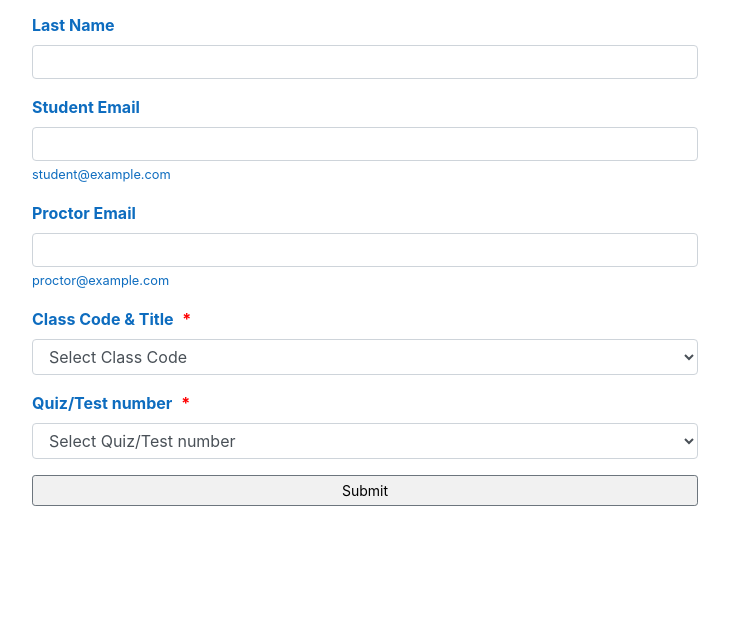
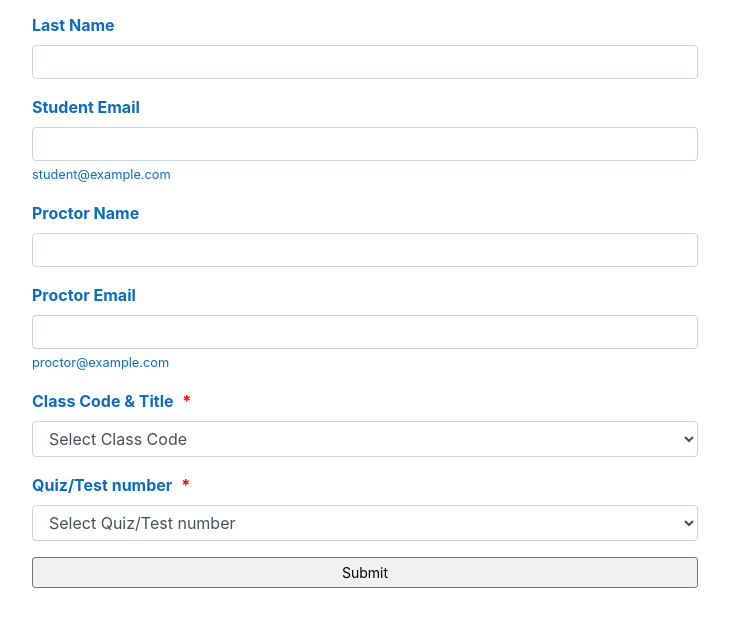
Before and after one commit to sorianocbts/prf-frontend, a website built with Parcel: page index.html in a window 1280 px wide. Shown: the part 125-752 px from the top of the page, without its empty margins (53-782 px from the left). Built offline with nearby package versions, Linux system fonts and the light colour scheme; a script that the page names is missing.

Commit message:
Add proctor Name

```diff
--- a/index.html
+++ b/index.html
@@ -47,6 +47,12 @@
             />
             <small>student@example.com</small>
           </div>
+
+          <div class="form-group w-100">
+            <label for="proctorName">Proctor Name</label>
+            <input required type="text" class="form-control" id="proctorName" />
+          </div>
+
           <div class="form-group w-100">
             <label for="proctorEmail">Proctor Email</label>
             <input
--- a/src/index.js
+++ b/src/index.js
@@ -572,6 +572,7 @@ jQuery(document).ready(function ($) {
     var studentFirst = document.getElementById("studentFirst").value;
     var studentLast = document.getElementById("studentLast").value;
     var studentEmail = document.getElementById("studentEmail").value;
+    var proctorName = document.getElementById("proctorName").value;
     var proctorEmail = document.getElementById("proctorEmail").value;
     var classCodeSelected = document.getElementById("classCode").value;
     var testNumberSelected = document.getElementById("testNumber").value;
@@ -580,6 +581,7 @@ jQuery(document).ready(function ($) {
         studentFirst,
         studentLast,
         studentEmail,
+        proctorName,
         proctorEmail,
         classCodeSelected,
         testNumberSelected
```
